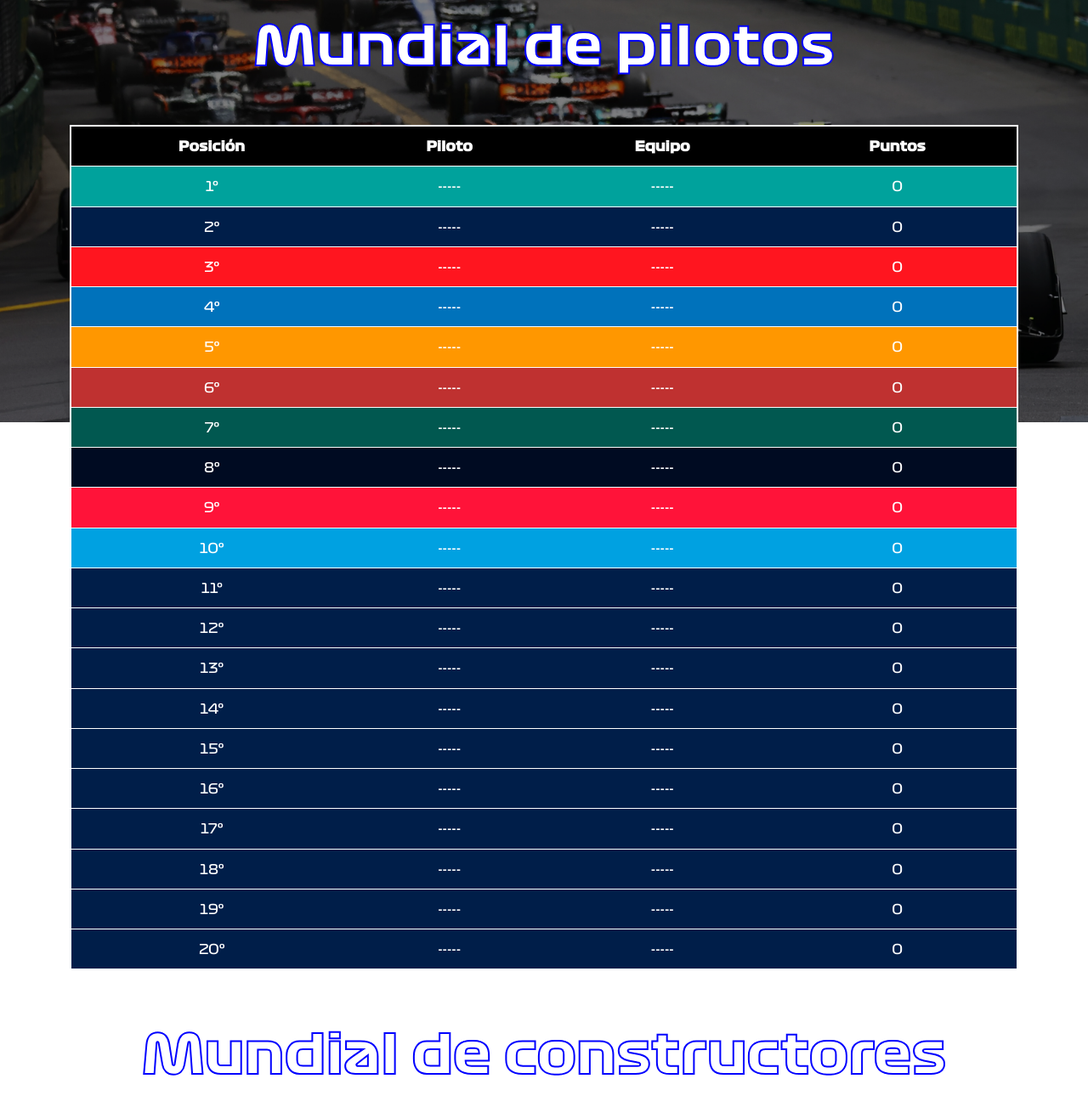
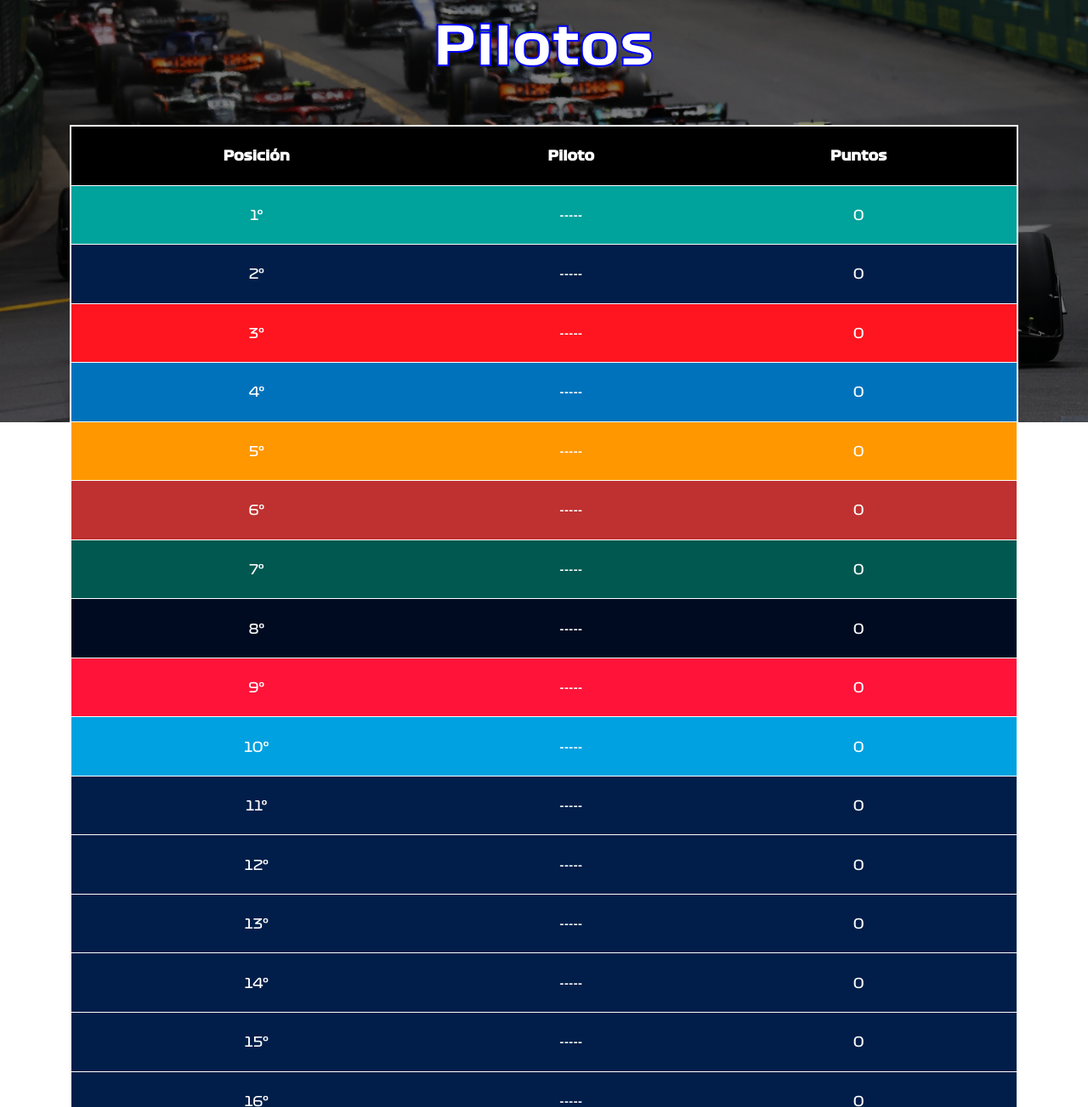
Before and after one commit to franjimlop/GasCup, a plain HTML site: page clasificacion.html in a window 1280 px wide. Shown: the part 303-1606 px from the top of the page at 85% size. Drawn offline with nearby package versions, Linux system fonts and the light colour scheme.

Commit message:
Intento responsibilidad

```diff
--- a/calendario.css
+++ b/calendario.css
@@ -89,7 +89,7 @@ body {
 
 .trazado {
     font-family: f1torque, sans-serif;
-    font-size: 4em;
+    font-size: 3.5em;
     color: red;
     -webkit-text-stroke: 2px white;
 }
--- a/clasificacion.css
+++ b/clasificacion.css
@@ -129,7 +129,8 @@ th,
 td {
     border-top: 1px solid white; /* Borde superior */
     border-bottom: 1px solid white; /* Borde inferior */
-    padding: 1%;
+    padding-top: 2%;
+    padding-bottom: 2%;
     text-align: center;
 }
 
--- a/clasificacion.html
+++ b/clasificacion.html
@@ -37,7 +37,7 @@
     </div>
 
     <div class="container text-center my-5">
-        <div class="my-5 titulo2">Mundial de pilotos</div>
+        <div class="my-5 titulo2">Pilotos</div>
     </div>
     <div class="container my-3 text-center">
         <table>
@@ -45,7 +45,6 @@
                 <tr class="titulo3">
                     <th>Posición</th>
                     <th>Piloto</th>
-                    <th>Equipo</th>
                     <th>Puntos</th>
                 </tr>
             </thead>
@@ -53,120 +52,100 @@
                 <tr class="mer">
                     <td>1º</td>
                     <td>-----</td>
-                    <td>-----</td>
                     <td>0</td>
                 </tr>
                 <tr class="rb">
                     <td>2º</td>
-                    <td>-----</td>
                     <td>-----</td>
                     <td>0</td>
                 </tr>
                 <tr class="fer">
                     <td>3º</td>
                     <td>-----</td>
-                    <td>-----</td>
                     <td>0</td>
                 </tr>
                 <tr class="alp">
                     <td>4º</td>
-                    <td>-----</td>
                     <td>-----</td>
                     <td>0</td>
                 </tr>
                 <tr class="mcl">
                     <td>5º</td>
                     <td>-----</td>
-                    <td>-----</td>
                     <td>0</td>
                 </tr>
                 <tr class="alf">
                     <td>6º</td>
-                    <td>-----</td>
                     <td>-----</td>
                     <td>0</td>
                 </tr>
                 <tr class="ast">
                     <td>7º</td>
                     <td>-----</td>
-                    <td>-----</td>
                     <td>0</td>
                 </tr>
                 <tr class="tau">
                     <td>8º</td>
-                    <td>-----</td>
                     <td>-----</td>
                     <td>0</td>
                 </tr>
                 <tr class="haas">
                     <td>9º</td>
                     <td>-----</td>
-                    <td>-----</td>
                     <td>0</td>
                 </tr>
                 <tr class="wil">
                     <td>10º</td>
-                    <td>-----</td>
                     <td>-----</td>
                     <td>0</td>
                 </tr>
                 <tr class="rb">
                     <td>11º</td>
                     <td>-----</td>
-                    <td>-----</td>
                     <td>0</td>
                 </tr>
                 <tr class="rb">
                     <td>12º</td>
-                    <td>-----</td>
                     <td>-----</td>
                     <td>0</td>
                 </tr>
                 <tr class="rb">
                     <td>13º</td>
                     <td>-----</td>
-                    <td>-----</td>
                     <td>0</td>
                 </tr>
                 <tr class="rb">
                     <td>14º</td>
-                    <td>-----</td>
                     <td>-----</td>
                     <td>0</td>
                 </tr>
                 <tr class="rb">
                     <td>15º</td>
                     <td>-----</td>
-                    <td>-----</td>
                     <td>0</td>
                 </tr>
                 <tr class="rb">
                     <td>16º</td>
-                    <td>-----</td>
                     <td>-----</td>
                     <td>0</td>
                 </tr>
                 <tr class="rb">
                     <td>17º</td>
                     <td>-----</td>
-                    <td>-----</td>
                     <td>0</td>
                 </tr>
                 <tr class="rb">
                     <td>18º</td>
-                    <td>-----</td>
                     <td>-----</td>
                     <td>0</td>
                 </tr>
                 <tr class="rb">
                     <td>19º</td>
                     <td>-----</td>
-                    <td>-----</td>
                     <td>0</td>
                 </tr>
                 <tr class="rb">
                     <td>20º</td>
-                    <td>-----</td>
                     <td>-----</td>
                     <td>0</td>
                 </tr>
@@ -175,7 +154,7 @@
     </div>
 
     <div class="container text-center my-5">
-        <div class="my-5 titulo2">Mundial de constructores</div>
+        <div class="my-5 titulo2">Equipos</div>
     </div>
     <div class="container my-3 text-center">
         <table>
--- a/resultados.css
+++ b/resultados.css
@@ -129,7 +129,8 @@ th,
 td {
     border-top: 1px solid white; /* Borde superior */
     border-bottom: 1px solid white; /* Borde inferior */
-    padding: 1%;
+    padding-top: 2%;
+    padding-bottom: 2%;
     text-align: center;
 }
 
```
Also changed, not shown: calendario.html (+1 -1 lines), resultados.html (+0 -1 lines).
